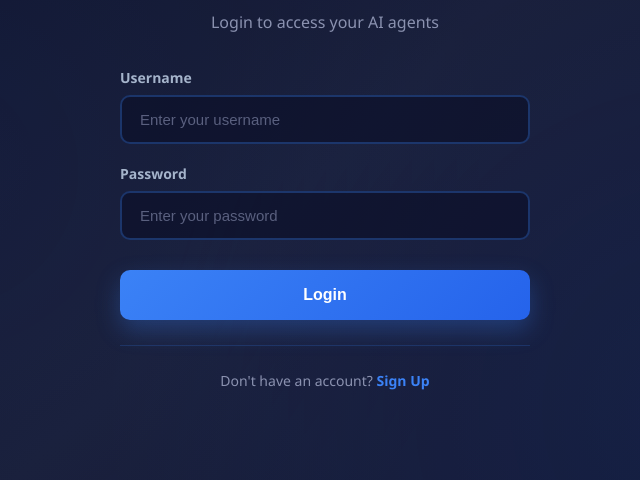
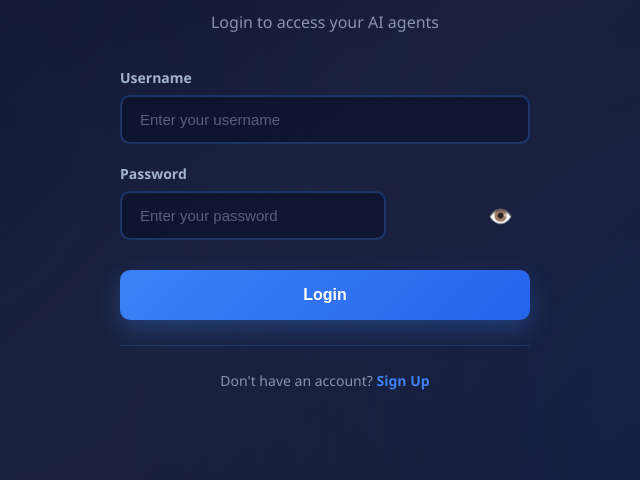
Before and after one commit to vedpalsodkar988-tech/Intelix, a Flask app: page /login in a window 1280 px wide. Shown: the part 229-709 px from the top of the page, without its empty margins (315-955 px from the left). Run offline with Flask 3, Linux system fonts and the light colour scheme; some libraries are stand-ins or nearby versions.

Commit message:
Update login.html

```diff
--- a/templates/login.html
+++ b/templates/login.html
@@ -14,7 +14,6 @@
     <title>Login - Intelix</title>
     <link rel="stylesheet" href="{{ url_for('static', filename='css/auth.css') }}">
     <style>
-        /* Alert styling */
         .alert {
             position: fixed;
             top: 20px;
@@ -42,21 +41,11 @@
         }
 
         @keyframes slideIn {
-            from {
-                transform: translateX(400px);
-                opacity: 0;
-            }
-            to {
-                transform: translateX(0);
-                opacity: 1;
-            }
+            from { transform: translateX(400px); opacity: 0; }
+            to { transform: translateX(0); opacity: 1; }
         }
 
-        .alert-icon {
-            font-size: 24px;
-            margin-right: 10px;
-        }
-
+        .alert-icon { font-size: 24px; margin-right: 10px; }
         .debug-info {
             margin-top: 20px;
             padding: 15px;
@@ -65,6 +54,23 @@
             font-size: 12px;
             color: #94a3b8;
         }
+
+        .password-wrapper { position: relative; }
+        .password-toggle {
+            position: absolute;
+            right: 12px;
+            top: 50%;
+            transform: translateY(-50%);
+            background: none;
+            border: none;
+            cursor: pointer;
+            font-size: 20px;
+            padding: 5px;
+            color: #94a3b8;
+            transition: color 0.3s ease;
+        }
+        .password-toggle:hover { color: #60a5fa; }
+        .password-wrapper input { padding-right: 45px; }
     </style>
 </head>
 <body>
@@ -74,28 +80,25 @@
                 <h1>Welcome Back</h1>
                 <p>Login to access your AI agents</p>
             </div>
-
             <form id="loginForm" class="auth-form">
                 <div class="form-group">
                     <label for="username">Username</label>
                     <input type="text" id="username" name="username" required
                            placeholder="Enter your username" autocomplete="username">
                 </div>
-
                 <div class="form-group">
                     <label for="password">Password</label>
-                    <input type="password" id="password" name="password" required
-                           placeholder="Enter your password" autocomplete="current-password">
+                    <div class="password-wrapper">
+                        <input type="password" id="password" name="password" required
+                               placeholder="Enter your password" autocomplete="current-password">
+                        <button type="button" class="password-toggle" id="togglePassword">👁️</button>
+                    </div>
                 </div>
-
                 <button type="submit" class="auth-btn">Login</button>
             </form>
-
             <div class="auth-footer">
                 <p>Don't have an account? <a href="/signup">Sign Up</a></p>
             </div>
-
-            <!-- Debug info (remove this later in production) -->
             <div class="debug-info" id="debugInfo" style="display: none;">
                 <strong>Debug Info:</strong><br>
                 Username entered: <span id="debugUsername"></span><br>
@@ -104,67 +107,46 @@
             </div>
         </div>
     </div>
-
     <script>
+        const togglePassword = document.getElementById('togglePassword');
+        const passwordInput = document.getElementById('password');
+        togglePassword.addEventListener('click', function() {
+            const type = passwordInput.type === 'password' ? 'text' : 'password';
+            passwordInput.type = type;
+            this.textContent = type === 'password' ? '👁️' : '🙈';
+        });
         function showAlert(message, type) {
-            // Remove any existing alerts
             const existingAlert = document.querySelector('.alert');
-            if (existingAlert) {
-                existingAlert.remove();
-            }
-
-            // Create new alert
+            if (existingAlert) existingAlert.remove();
             const alert = document.createElement('div');
             alert.className = `alert alert-${type}`;
-            alert.innerHTML = `
-                <span class="alert-icon">${type === 'success' ? '✅' : '❌'}</span>
-                <span>${message}</span>
-            `;
+            alert.innerHTML = `<span class="alert-icon">${type === 'success' ? '✅' : '❌'}</span><span>${message}</span>`;
             document.body.appendChild(alert);
-
-            // Auto remove after 5 seconds
             setTimeout(() => {
                 alert.style.animation = 'slideIn 0.3s ease reverse';
                 setTimeout(() => alert.remove(), 300);
             }, 5000);
         }
-
         document.getElementById('loginForm').addEventListener('submit', async function(e) {
             e.preventDefault();
-
             const username = document.getElementById('username').value.trim();
             const password = document.getElementById('password').value;
-
-            // Show debug info (for testing)
             document.getElementById('debugInfo').style.display = 'block';
             document.getElementById('debugUsername').textContent = username;
             document.getElementById('debugPasswordLength').textContent = password.length + ' characters';
-
             try {
                 console.log('Attempting login with:', { username, passwordLength: password.length });
-
                 const response = await fetch('/login', {
                     method: 'POST',
-                    headers: {
-                        'Content-Type': 'application/json'
-                    },
-                    body: JSON.stringify({
-                        username: username,
-                        password: password
-                    })
+                    headers: { 'Content-Type': 'application/json' },
+                    body: JSON.stringify({ username: username, password: password })
                 });
-
                 const data = await response.json();
-
-                // Show debug response
                 document.getElementById('debugResponse').textContent = JSON.stringify(data);
                 console.log('Login response:', data);
-
                 if (data.success) {
                     showAlert('✅ Login successful! Redirecting...', 'success');
-                    setTimeout(() => {
-                        window.location.href = '/home';
-                    }, 1000);
+                    setTimeout(() => { window.location.href = '/home'; }, 1000);
                 } else {
                     showAlert('❌ ' + (data.message || 'Invalid username or password'), 'error');
                 }
```
